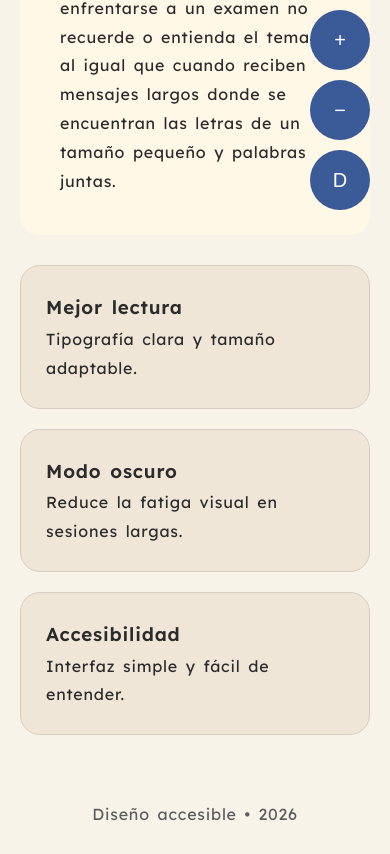
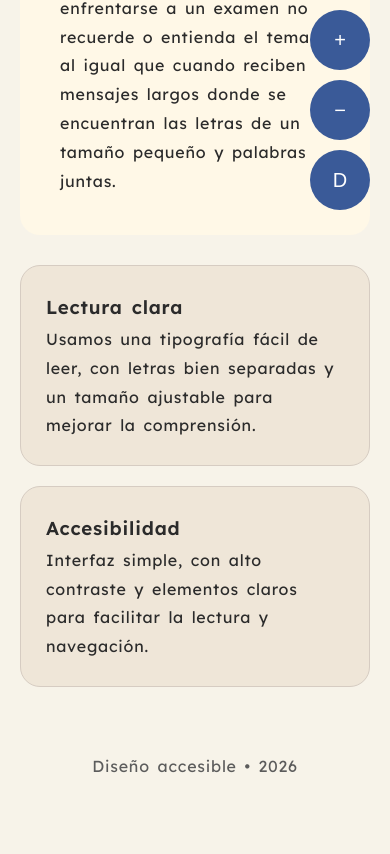
Before and after one commit to mamanuelas/lexia, a plain HTML site: page index.html in a window 390 px wide. Shown: the part 614-1468 px from the top of the page. After the commit the page ends 1420 px from the top, so only its background shows below. Drawn offline with Linux system fonts and the light colour scheme.

Commit message:
Add files via upload

```diff
--- a/estilos.css
+++ b/estilos.css
@@ -1,4 +1,6 @@
+
 @import url('https://fonts.googleapis.com/css2?family=Lexend:wght@300;400;600&display=swap');
+
 
 *{
     margin:0;
@@ -8,7 +10,7 @@
 
 body{
     font-family:'Lexend', Arial, sans-serif;
-    background:#F7F3E9; /* fondo crema suave */
+    background:#F7F3E9;
     color:#2B2B2B;
     min-height:100vh;
     line-height:1.8;
@@ -100,3 +102,16 @@ footer{
     padding:25px;
     color:#5C5C5C;
 }
+body.accesibilidad{
+    background-color:#ffffff !important;
+    color:#000000 !important;
+}
+
+body.accesibilidad .hero{
+    background-color:#f2f2f2 !important;
+}
+
+body.accesibilidad .card{
+    background-color:#ffffff !important;
+    border:2px solid #000000 !important;
+}
--- a/index.html
+++ b/index.html
@@ -30,21 +30,24 @@ Al momento de leer textos destinados al estudio no le es posible comprenderlos h
 
     <section class="cards">
 
-        <div class="card">
-            <h3> Mejor lectura</h3>
-            <p>Tipografía clara y tamaño adaptable.</p>
-        </div>
 
-        <div class="card">
-            <h3> Modo oscuro</h3>
-            <p>Reduce la fatiga visual en sesiones largas.</p>
-        </div>
+        <div class="card" onclick="modoDislexia()" style="cursor:pointer;">
+    <h3> Lectura clara</h3>
+    <p>
+        Usamos una tipografía fácil de leer, con letras bien separadas
+        y un tamaño ajustable para mejorar la comprensión.
+    </p>
+</div>
 
-        <div class="card">
-            <h3> Accesibilidad</h3>
-            <p>Interfaz simple y fácil de entender.</p>
-        </div>
 
+
+        <div class="card" onclick="modoAccesibilidad()" style="cursor:pointer;">
+    <h3> Accesibilidad</h3>
+    <p>
+        Interfaz simple, con alto contraste y elementos claros
+        para facilitar la lectura y navegación.
+    </p>
+</div>
     </section>
 
 </div>
@@ -60,6 +63,14 @@ Al momento de leer textos destinados al estudio no le es posible comprenderlos h
 </footer>
 
 <script>
+
+function modoAccesibilidad(){
+    document.body.classList.toggle("accesibilidad");
+}
+
+
+
+
 let size = 18;
 
 function cambiar(valor){
```
